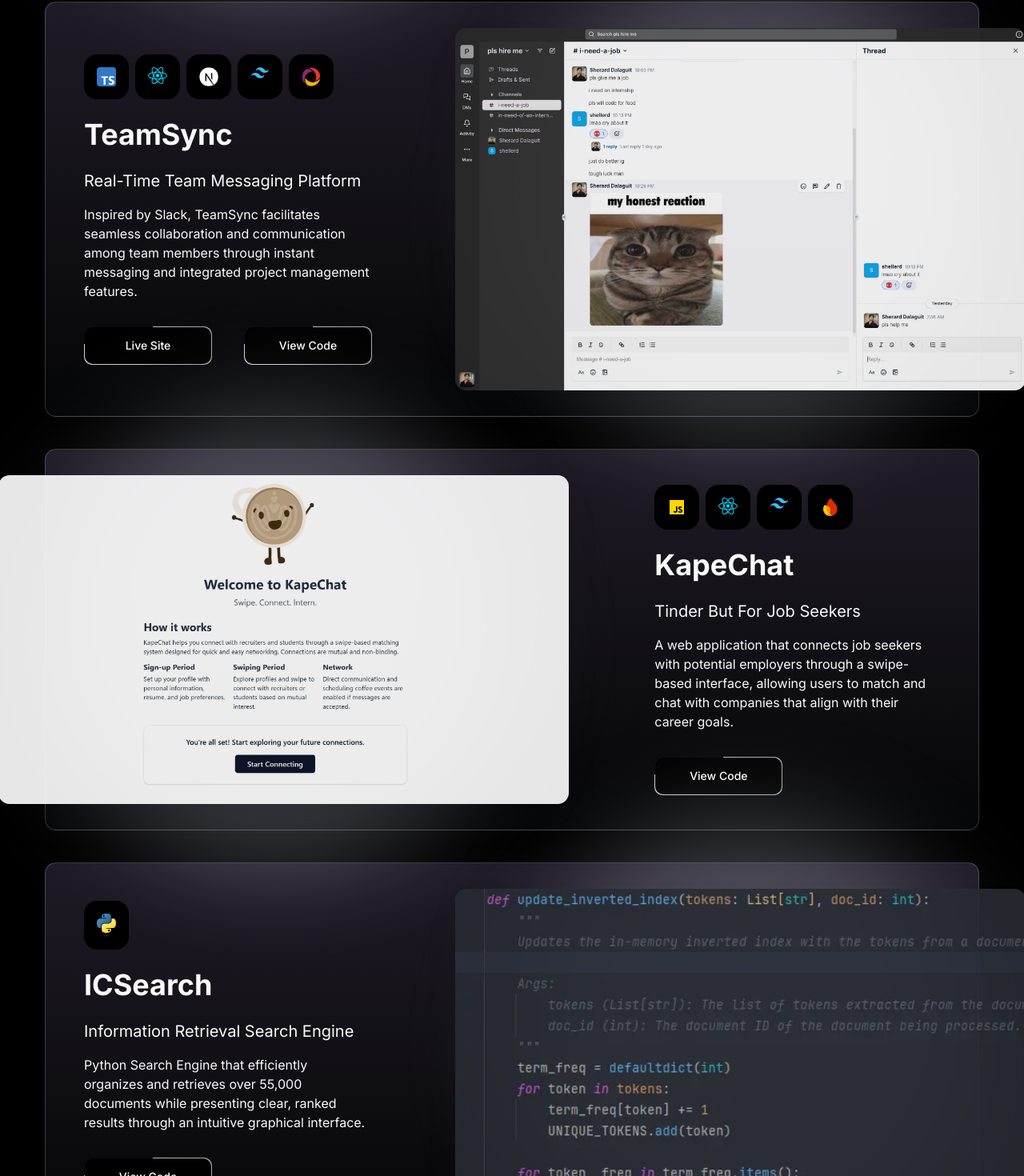
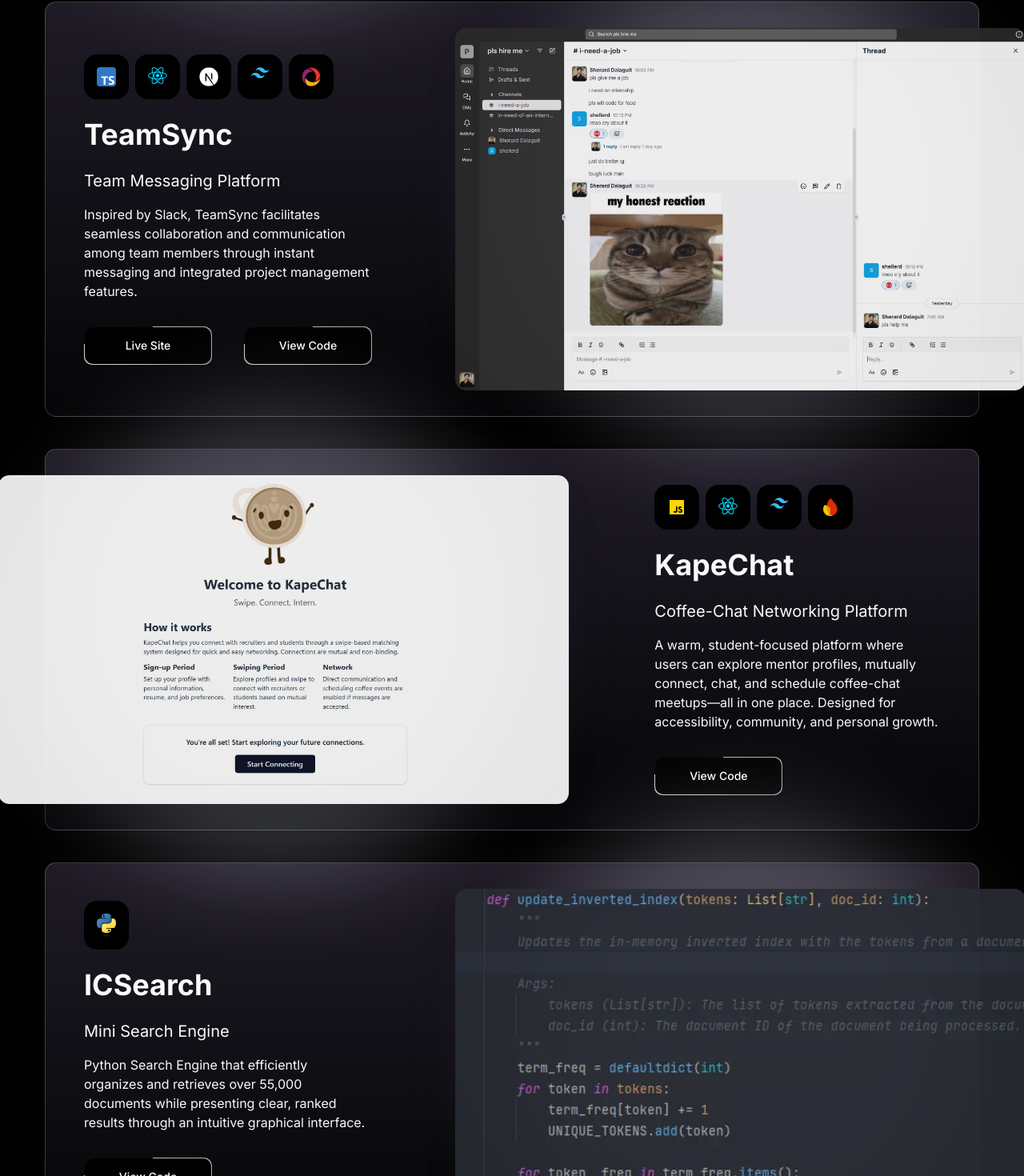
Before and after one commit to sherard-dalaguit/stephen_portfolio, a Next.js app: page / in a window 1280 px wide. Shown: the part 5512-6982 px from the top of the page at 80% size. Built offline with nearby package versions, Linux system fonts and the light colour scheme.

Commit message:
updated kapechat and other projects

```diff
--- a/data/index.tsx
+++ b/data/index.tsx
@@ -138,7 +138,7 @@ export const projects = [
   {
     id: 4,
     title: "TeamSync",
-    subheader: "Real-Time Team Messaging Platform",
+    subheader: "Team Messaging Platform",
     des: "Inspired by Slack, TeamSync facilitates seamless collaboration and communication among team members through instant messaging and integrated project management features.",
     img: "/projects/TeamSync.webp",
     iconLists: ["/tech/ts.svg", "/tech/re.svg", "/tech/next.svg", "/tech/tail.svg", "/tech/convex.webp"],
@@ -148,8 +148,8 @@ export const projects = [
   {
     id: 5,
     title: "KapeChat",
-    subheader: "Tinder But For Job Seekers",
-    des: "A web application that connects job seekers with potential employers through a swipe-based interface, allowing users to match and chat with companies that align with their career goals.",
+    subheader: "Coffee-Chat Networking Platform",
+    des: "A warm, student-focused platform where users can explore mentor profiles, mutually connect, chat, and schedule coffee-chat meetups—all in one place. Designed for accessibility, community, and personal growth.",
     img: "/projects/KapeChat.webp",
     iconLists: ["/tech/js.svg", "/tech/re.svg", "/tech/tail.svg", "/tech/firebase.svg"],
     githubLink: "https://github.com/Jollibuilders/FIP_Project",
@@ -158,7 +158,7 @@ export const projects = [
   {
     id: 6,
     title: "ICSearch",
-    subheader: "Information Retrieval Search Engine",
+    subheader: "Mini Search Engine",
     des: "Python Search Engine that efficiently organizes and retrieves over 55,000 documents while presenting clear, ranked results through an intuitive graphical interface.",
     img: "/projects/ICSearch.webp",
     iconLists: ["/tech/python.svg"],
```
